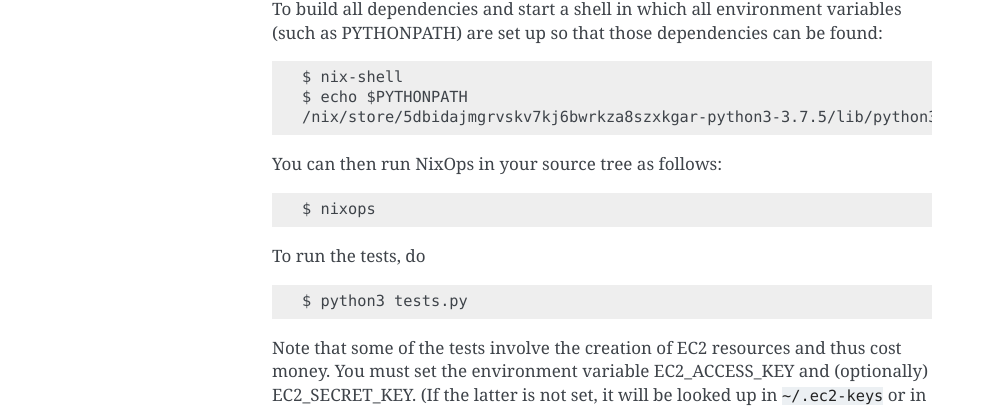
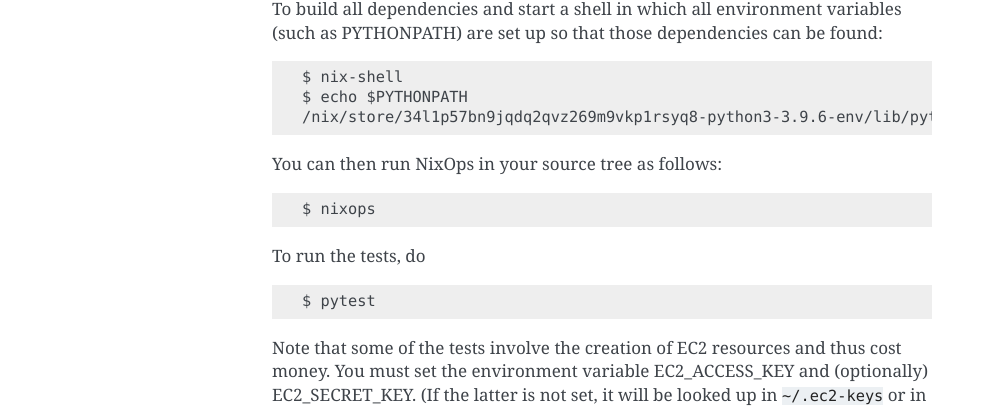
Before and after one commit to NixOS/nixops, a Sphinx documentation site: the page built from doc/manual/hacking.rst, in a window 1280 px wide. Shown: the part 376-784 px from the top of the page, without its empty margins (148-1140 px from the left). Built offline with Sphinx 7.4.7, drawn with Linux system fonts in a browser that asks for light colours; pages that are not in the unit, such as notebooks, are missing from menus.

Commit message:
update ci/docs

```diff
--- a/doc/manual/hacking.rst
+++ b/doc/manual/hacking.rst
@@ -27,7 +27,7 @@
 
    $ nix-shell
    $ echo $PYTHONPATH
-   /nix/store/5dbidajmgrvskv7kj6bwrkza8szxkgar-python3-3.7.5/lib/python3.7/site-packages:...
+   /nix/store/34l1p57bn9jqdq2qvz269m9vkp1rsyq8-python3-3.9.6-env/lib/python3.9/site-packages:...
 
 You can then run NixOps in your source tree as follows:
 
@@ -39,7 +39,7 @@
 
 ::
 
-   $ python3 tests.py
+   $ pytest
 
 Note that some of the tests involve the creation of EC2 resources and
 thus cost money. You must set the environment variable EC2_ACCESS_KEY
```
Also changed, not shown: doc/requirements.txt (+381 -260 lines), 3 other files.
